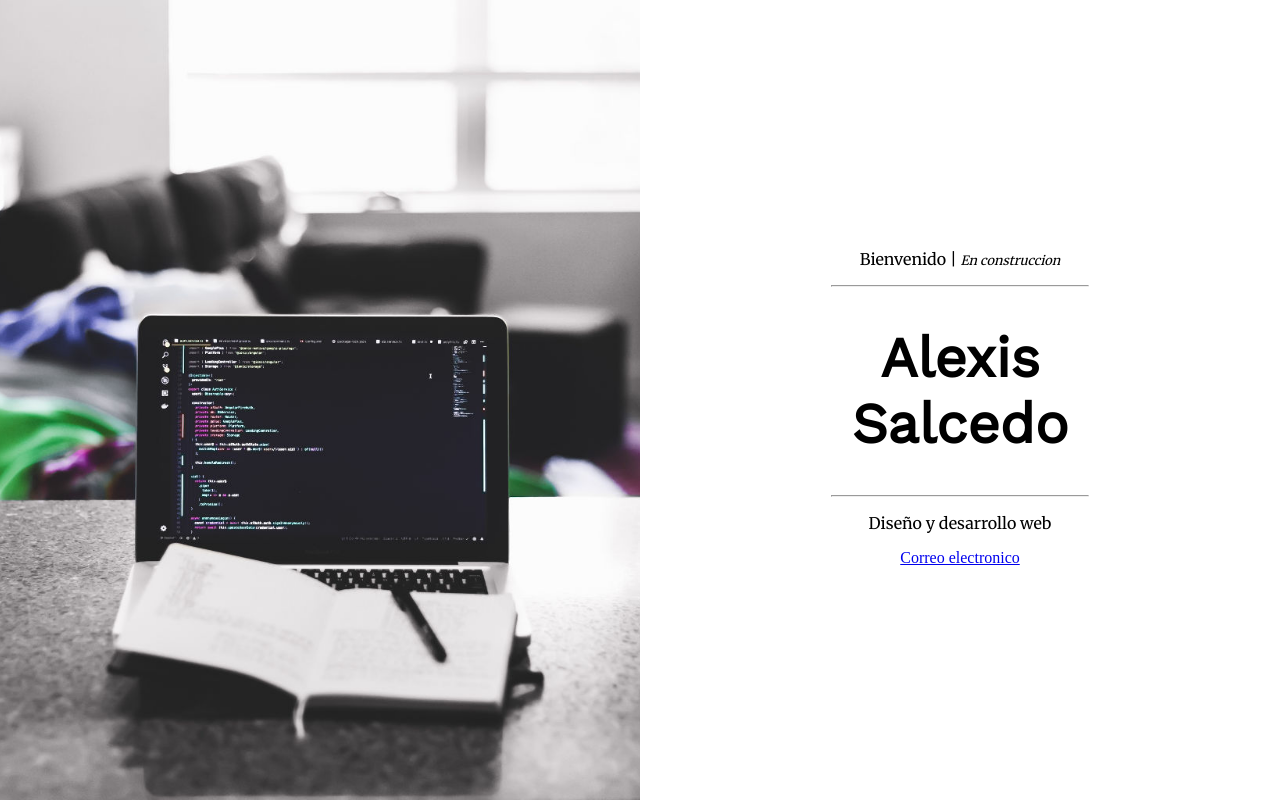
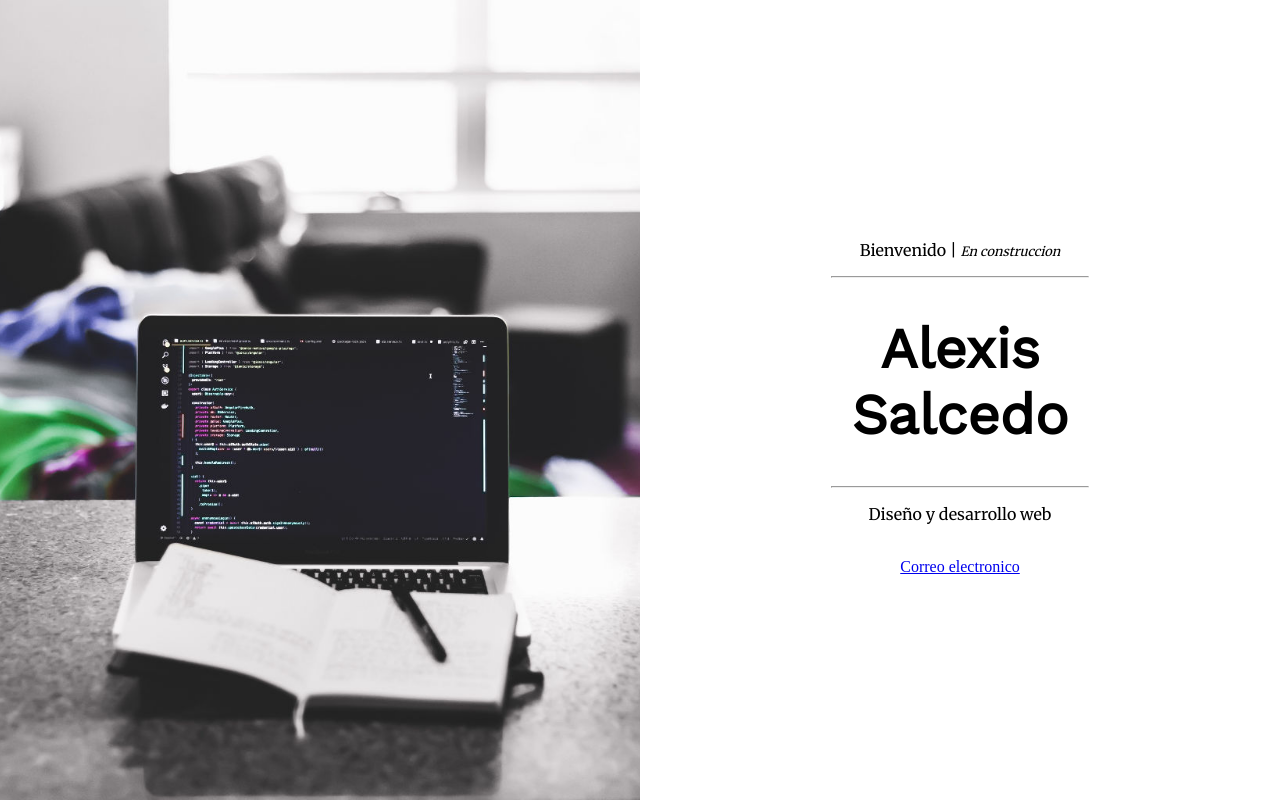
Before and after one commit to alexisss1928/alexisss1928.github.io, a plain HTML site: page index.html in a window 1280 px wide. Drawn offline with nearby package versions, Linux system fonts and the light colour scheme.

Commit message:
Update index.html

```diff
--- a/index.html
+++ b/index.html
@@ -17,7 +17,7 @@
       <hr>
       <h1>Alexis <br> Salcedo</h1>
       <hr>
-      <p>Diseño y desarrollo web</p>
+      <p>Diseño y desarrollo web</p><br>
       <a href="mailto:alexisjss.web@gmail.com" target="_blank">Correo electronico</a>
     </div>
   </div>
```
